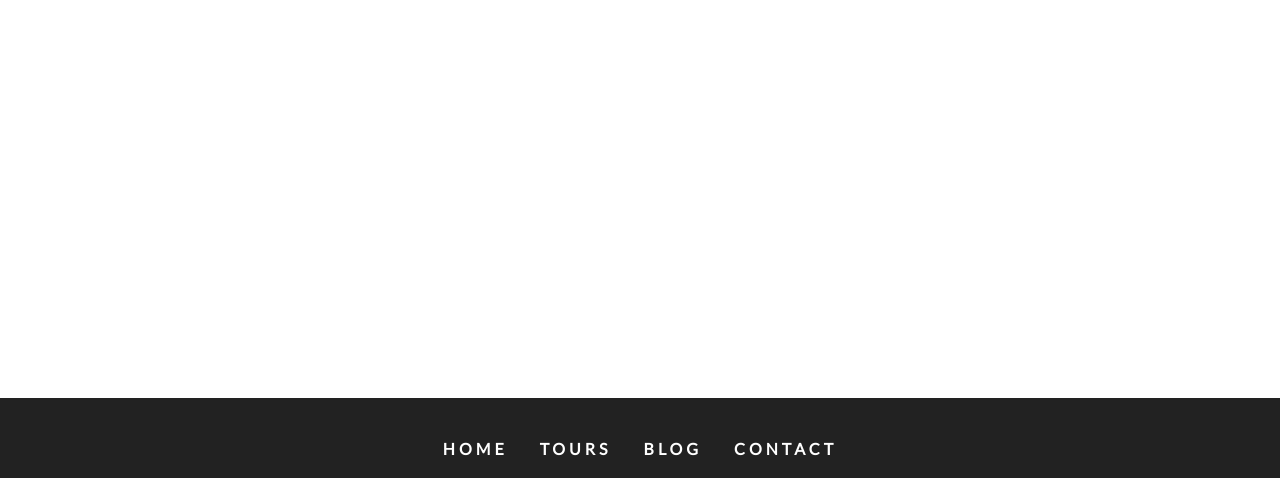
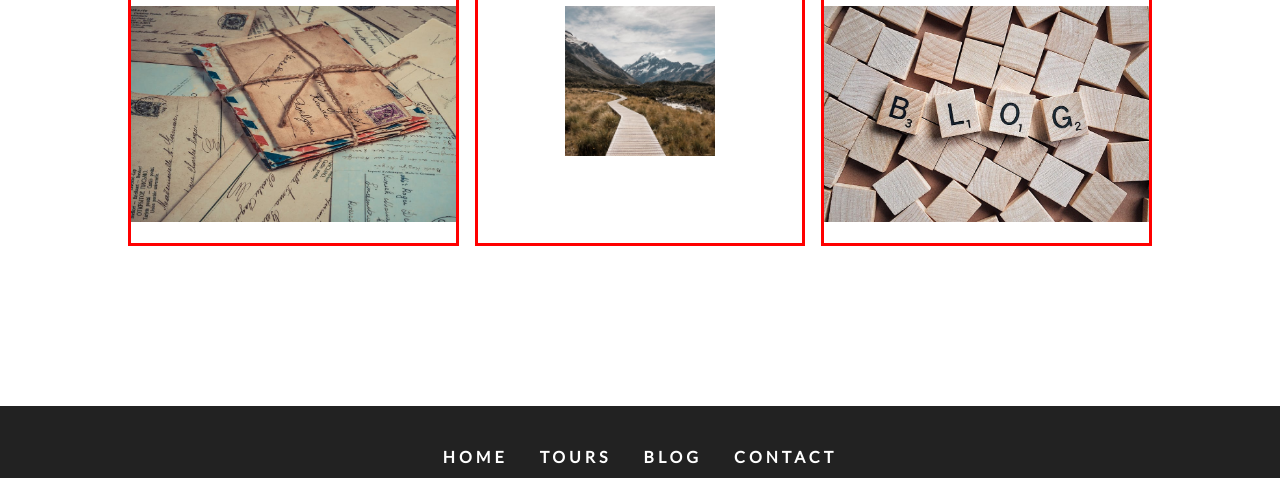
Before and after one commit to Yossri21/Backroads_Gatsby, a Gatsby site: page /blog in a window 1280 px wide. Shown: the part 207-685 px from the top of the page. Built offline with nearby package versions, Linux system fonts and the light colour scheme; Gatsby itself is replaced by a stand-in of ours.

Commit message:
image plug example

```diff
--- a/gatsby-config.js
+++ b/gatsby-config.js
@@ -14,7 +14,16 @@ module.exports = {
       author : "@yosri"
   },
   plugins: [
+    {
+      resolve: `gatsby-source-filesystem`,
+      options: {
+        name: `images`,
+        path: `${__dirname}/src/images/`,
+      },
+    },
     `gatsby-plugin-sass`,
+    `gatsby-transformer-sharp`,
+     `gatsby-plugin-sharp`,
     `gatsby-plugin-styled-components`
   ]
 }
--- a/package.json
+++ b/package.json
@@ -17,8 +17,12 @@
     "babel-plugin-styled-components": "^1.10.7",
     "bootstrap": "^4.4.1",
     "gatsby": "^2.20.12",
+    "gatsby-image": "^2.3.2",
     "gatsby-plugin-sass": "^2.2.1",
+    "gatsby-plugin-sharp": "^2.5.4",
     "gatsby-plugin-styled-components": "^3.2.1",
+    "gatsby-source-filesystem": "^2.2.2",
+    "gatsby-transformer-sharp": "^2.4.4",
     "node-sass": "^4.13.1",
     "react": "^16.12.0",
     "react-dom": "^16.12.0",
--- /dev/null
+++ b/src/examples/Images.js
@@ -0,0 +1,68 @@
+import React from 'react'
+import {graphql , useStaticQuery } from 'gatsby'
+import styled from 'styled-components'
+import img from '../images/connectBcg.jpeg'
+import Img from 'gatsby-image'
+
+const getImages = graphql`
+   query Images {
+    fixed:file(relativePath:{eq:"defaultBcg.jpeg"}){
+       childImageSharp{
+        fixed(width:150 , height:150 , grayscale : true){
+          ...GatsbyImageSharpFixed
+        }
+      }
+    }
+    fluid:file(relativePath:{eq:"blogBcg.jpeg"}){
+      childImageSharp{
+        fluid{
+          ...GatsbyImageSharpFluid_tracedSVG
+        }
+      }
+    }
+  }
+`
+
+const Images = () => {
+const data = useStaticQuery(getImages) ;
+console.log(data);
+
+    return( <Wrapper>
+        <article>
+            <h3> Basic image</h3>
+            <img src={img} className="basic" />
+        </article>
+        <article>
+        <h3> Fixed image/blur </h3>
+        <Img fixed={data.fixed.childImageSharp.fixed}  />
+        </article>
+        <article>
+        <h3> fluid image/svg</h3>
+        <Img fluid = {data.fluid.childImageSharp.fluid}/>
+        </article>
+    </Wrapper>)
+}
+
+const Wrapper = styled.div`
+  text-align: center;
+  text-transform: capitalize;
+  width: 80vw;
+  margin: 0 auto 10rem auto;
+  article {
+    border: 3px solid red;
+    padding: 1rem 0;
+  }
+  .basic {
+    width: 100%;
+  }
+  @media (min-width: 992px) {
+    display: grid;
+    grid-template-columns: 1fr 1fr 1fr;
+    grid-column-gap: 1rem;
+  }
+  .fluid {
+    width: 200px;
+  }
+`
+
+export default Images
--- a/src/pages/blog.js
+++ b/src/pages/blog.js
@@ -1,26 +1,16 @@
 import React from "react"
 import Layout from "../components/Layout"
 import { Link } from "gatsby"
-import { graphql } from "gatsby"
+import Images from "../examples/Images"
 
-const blog = ({data}) => {
+const blog = () => {
   return (
     <Layout>
       <div>
-  <h1> title : {data.site.siteMetadata.title}</h1>
+  <Images />
       </div>
     </Layout>
   )
 }
-export const query = graphql`
-  query {
-    site {
-      siteMetadata {
-        author
-        description
-        title
-      }
-    }
-  }
-`
+
 export default blog
```
Also changed, not shown: 1 other file.
